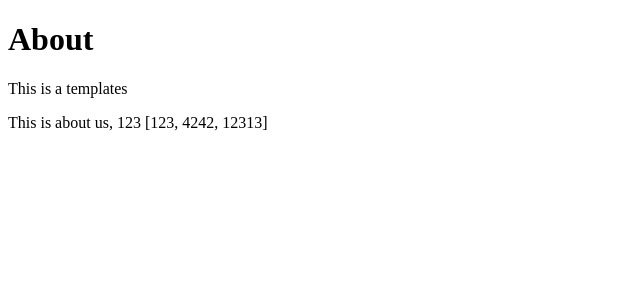
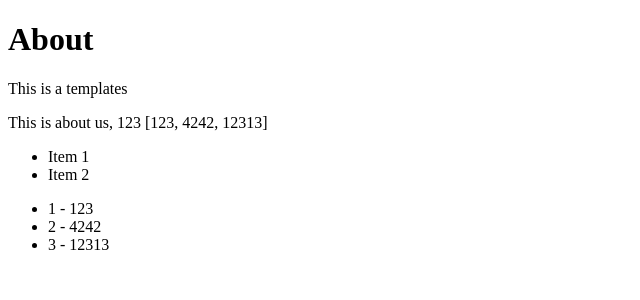
Before and after one commit to ankiwoong/Full_Course_for_Beginners, a Django app: page /about/ in a window 1280 px wide. Shown: the part 70-370 px from the top of the page, without its empty margins (0-640 px from the left). Run offline with Django 3.2, Linux system fonts and the light colour scheme.

Commit message:
For Loop in a Template

```diff
--- a/templates/about.html
+++ b/templates/about.html
@@ -8,4 +8,15 @@
     {{ my_text }}, {{ my_number }}
     {{ my_list }}
 </p>
+
+<ul>
+    <li>Item 1</li>
+    <li>Item 2</li>
+</ul>
+
+<ul>
+    {% for my_sub_item in my_list %}
+    <li>{{ forloop.counter }} - {{ my_sub_item }}</li>
+    {% endfor %}
+</ul>
 {% endblock %}
```
